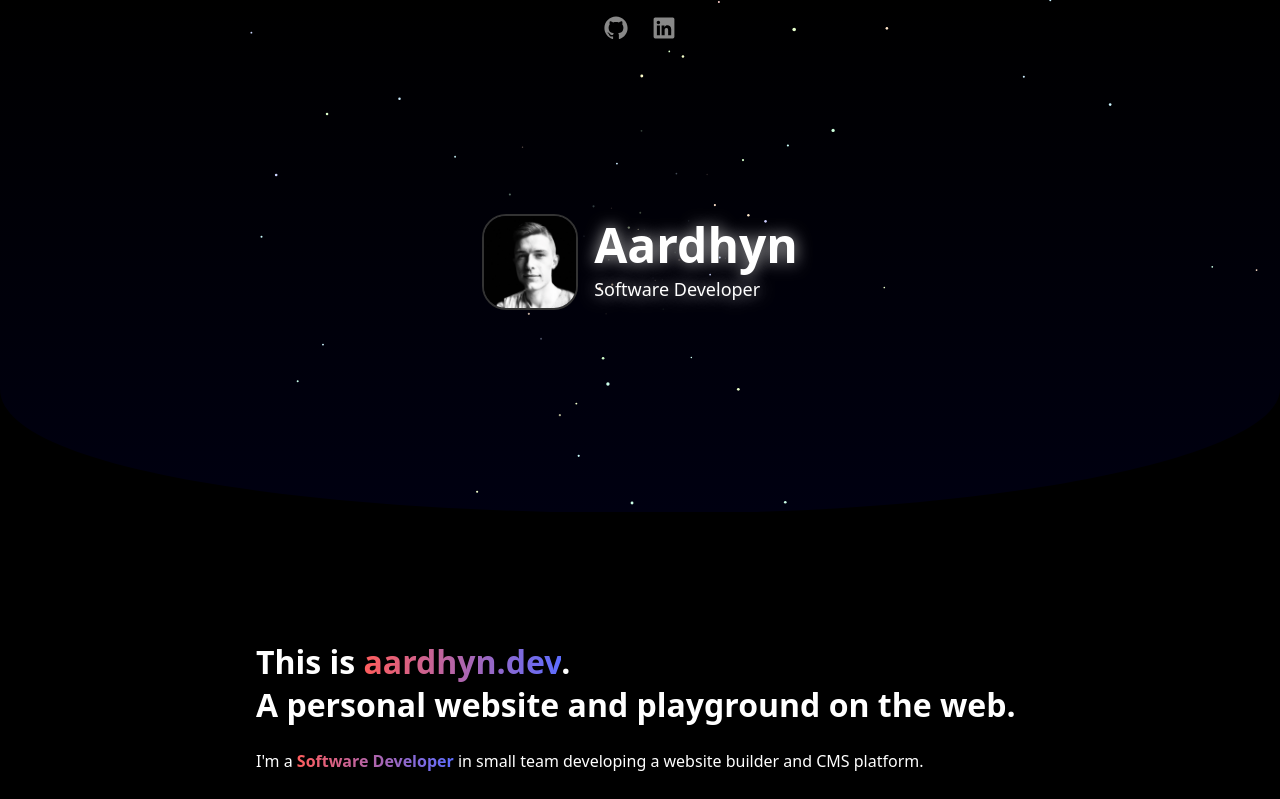
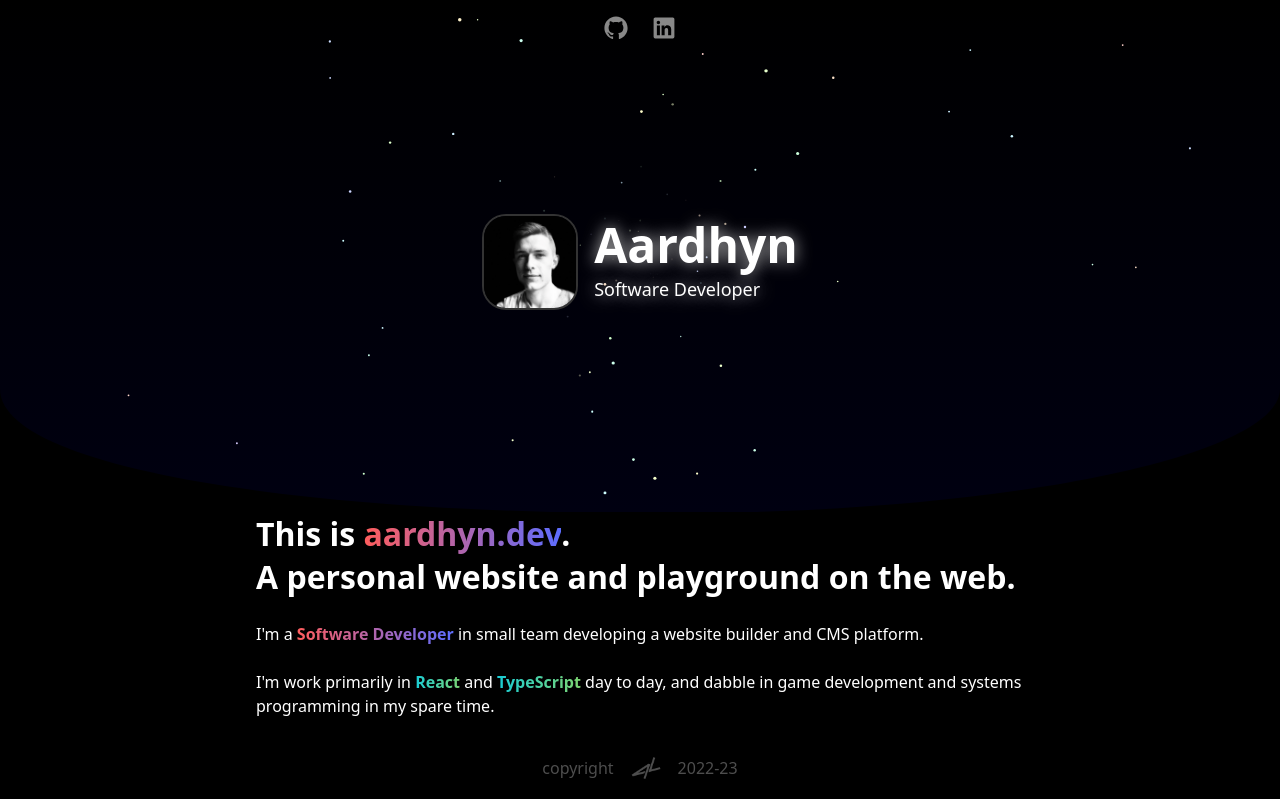
Before and after one commit to aardhyn/aardhyn, a React (Vite) app: page / in a window 1280 px wide. Shown: the top 799 px of the page. Built offline with nearby package versions, Linux system fonts and the light colour scheme.

Commit message:
feat: organize files

```diff
--- /dev/null
+++ b/src/component/Section.tsx
@@ -0,0 +1,11 @@
+import { styled } from "../constant/stitches.config";
+
+export const Section = styled("section", {
+  display: "flex",
+  flexDirection: "column",
+  gap: 24,
+  paddingInline: 16,
+  marginInline: "auto",
+  maxWidth: 800,
+  width: "100%",
+});
--- /dev/null
+++ b/src/component/Typography.tsx
@@ -0,0 +1,63 @@
+import { styled } from "../constant/stitches.config";
+import { WARM, COOL } from "../constant/gradient";
+
+export const H1 = styled("h1", {
+  color: "#fff",
+  fontSize: 48,
+  fontWeight: 700,
+  margin: 0,
+  padding: 0,
+});
+
+export const H2 = styled("h2", {
+  fontSize: 32,
+  fontWeight: 700,
+  color: "#fff",
+  margin: 0,
+  padding: 0,
+});
+
+export const H3 = styled("h2", {
+  fontSize: 18,
+  fontWeight: 700,
+  color: "#fff",
+  margin: 0,
+  padding: 0,
+});
+
+export const A = styled("a", {
+  color: "inherit",
+  textDecoration: "none",
+});
+
+export const P = styled("p", {
+  color: "#fff",
+  fontWeight: 400,
+  lineHeight: 1.5,
+});
+
+export const G = styled("span", {
+  variants: {
+    warm: {
+      true: {
+        background: WARM,
+        backgroundClip: "text",
+        WebkitBackgroundClip: "text",
+        WebkitTextFillColor: "transparent",
+      },
+    },
+    cool: {
+      true: {
+        background: COOL,
+        backgroundClip: "text",
+        WebkitBackgroundClip: "text",
+        WebkitTextFillColor: "transparent",
+      },
+    },
+    strong: {
+      true: {
+        fontWeight: 600,
+      },
+    },
+  },
+});
--- /dev/null
+++ b/src/constant/gradient.tsx
@@ -0,0 +1,2 @@
+export const WARM = "linear-gradient(90deg, #ff5d5d 0%, #5d6dff 100%)";
+export const COOL = "linear-gradient(90deg, #19cdd6 0%, #82d56c 100%)";
--- a/src/sections/+Header.tsx
+++ b/src/sections/+Header.tsx
@@ -3,6 +3,7 @@ import portrait from "../asset/portrait.png";
 import { GitHubLogoIcon, LinkedInLogoIcon } from "@radix-ui/react-icons";
 import { styled } from "../constant/stitches.config";
 import FisheyeArc from "../vector/FisheyeArc";
+import { A, H1 } from "../component/Typography";
 
 export function Header() {
   const height = window.innerHeight * 0.64;
@@ -56,7 +57,7 @@ export function Header() {
         />
         <div style={{ textShadow: "0 0 16px #bbb" }}>
           <H1>Aardhyn</H1>
-          <H2>Software Developer</H2>
+          <Sub>Software Developer</Sub>
         </div>
       </Section>
       <FisheyeArc
@@ -82,11 +83,6 @@ const Root = styled("header", {
   background: "-webkit-linear-gradient(270deg, #000, #001)",
 });
 
-const A = styled("a", {
-  color: "inherit",
-  textDecoration: "none",
-});
-
 const Section = styled("section", {
   padding: 16,
   color: "#fff",
@@ -96,15 +92,7 @@ const Section = styled("section", {
   gap: 16,
 });
 
-const H1 = styled("h1", {
-  color: "#fff",
-  fontSize: 48,
-  fontWeight: 700,
-  margin: 0,
-  padding: 0,
-});
-
-const H2 = styled("h2", {
+const Sub = styled("h2", {
   fontSize: 18,
   fontWeight: 400,
   color: "#fff",
--- a/src/sections/+Intro.tsx
+++ b/src/sections/+Intro.tsx
@@ -1,12 +1,15 @@
 import { styled } from "../constant/stitches.config";
+import { Section } from "../component/Section";
+import { H2, P, G } from "../component/Typography";
+import { COOL, WARM } from "../constant/gradient";
 
 export function Intro() {
   return (
-    <Root>
-      <H1>
+    <Section>
+      <H2>
         This is <G warm>aardhyn.dev</G>.
         <br />A personal website and playground on the web.
-      </H1>
+      </H2>
       <P>
         I'm a{" "}
         <G warm strong>
@@ -28,54 +31,6 @@ export function Intro() {
         day to day, and dabble in game development and systems programming in my
         spare time.
       </P>
-    </Root>
+    </Section>
   );
 }
-const Root = styled("section", {
-  display: "flex",
-  flexDirection: "column",
-  gap: 24,
-  margin: "0 auto",
-  padding: "128px 16px",
-  maxWidth: 800,
-  width: "100%",
-});
-
-const P = styled("p", {
-  color: "#fff",
-  fontWeight: 400,
-});
-
-const WARM = "linear-gradient(90deg, #ff5d5d 0%, #5d6dff 100%)";
-const COOL = "linear-gradient(90deg, #19cdd6 0%, #82d56c 100%)";
-
-const G = styled("span", {
-  variants: {
-    warm: {
-      true: {
-        background: WARM,
-        backgroundClip: "text",
-        WebkitBackgroundClip: "text",
-        WebkitTextFillColor: "transparent",
-      },
-    },
-    cool: {
-      true: {
-        background: COOL,
-        backgroundClip: "text",
-        WebkitBackgroundClip: "text",
-        WebkitTextFillColor: "transparent",
-      },
-    },
-    strong: {
-      true: {
-        fontWeight: 600,
-      },
-    },
-  },
-});
-
-const H1 = styled("h1", {
-  fontSize: 32,
-  color: "#fff",
-});
```
Also changed, not shown: src/sections/index.ts (+4 -3 lines), src/constant/stitches.config.ts (line endings or trailing spaces).
